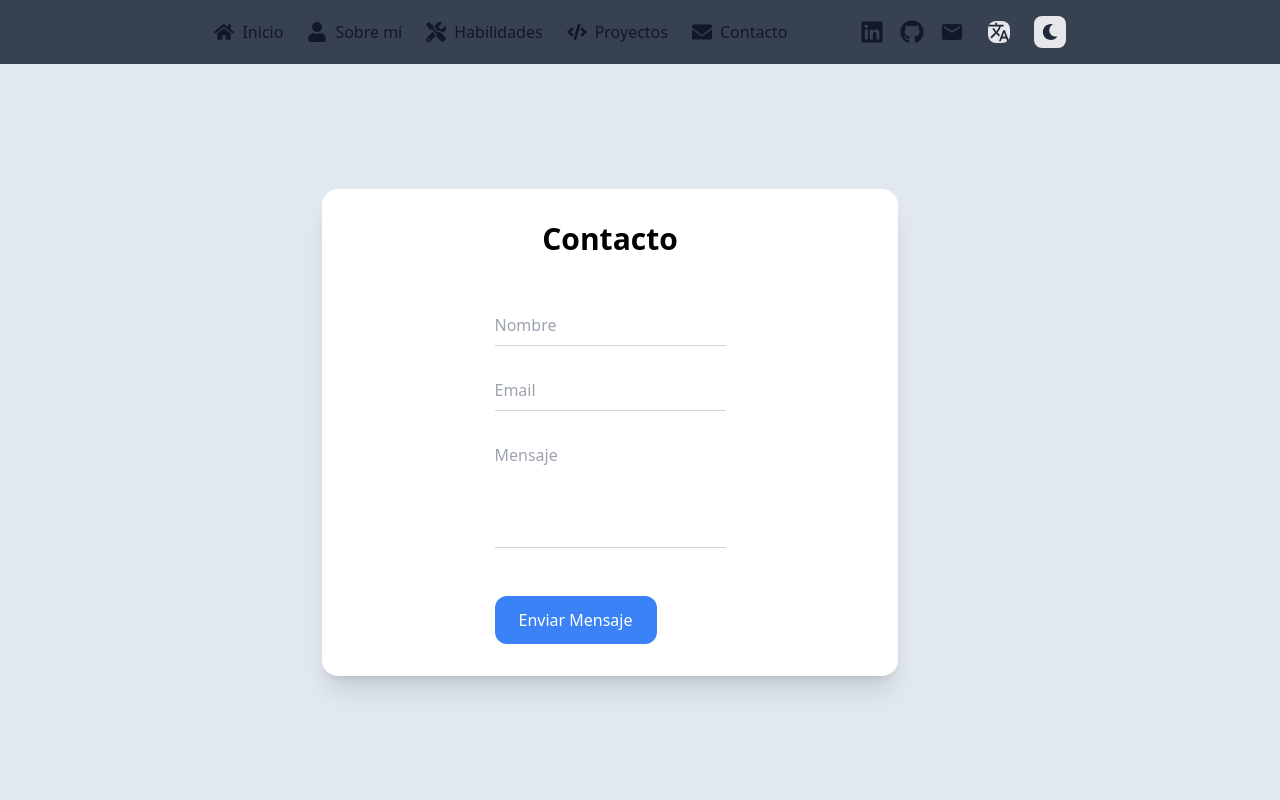
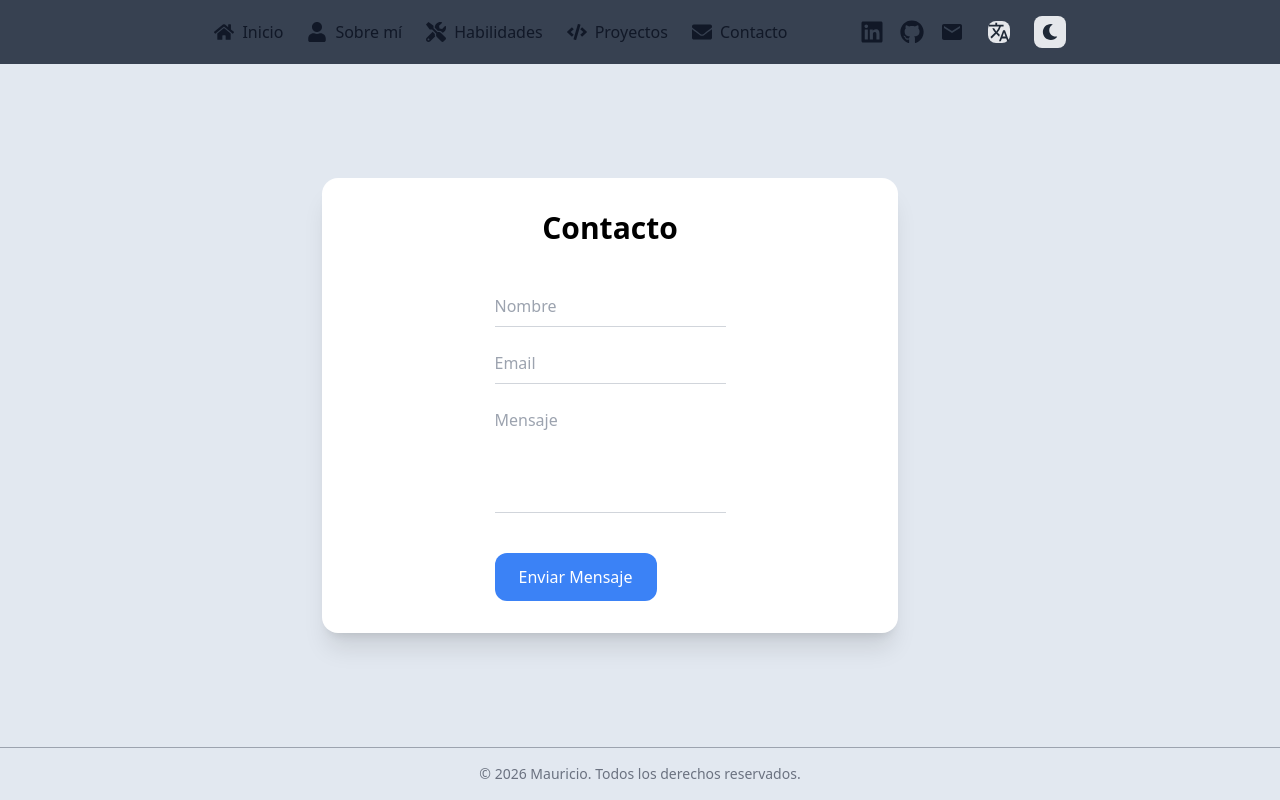
Before and after one commit to Mauricio-Meza/Portfolio, a React (Vite) app: page /contact in a window 1280 px wide. Built offline with nearby package versions, Linux system fonts and the light colour scheme.

Commit message:
Agregue al portfolio un footer

```diff
--- a/index.html
+++ b/index.html
@@ -9,5 +9,6 @@
   <body>
     <div id="root"></div>
     <script type="module" src="/src/main.jsx"></script>
+
   </body>
 </html>
--- a/src/App.jsx
+++ b/src/App.jsx
@@ -2,6 +2,7 @@ import { Routes, Route } from 'react-router-dom'
 import { useState, useEffect } from 'react'
 import translations from './i18n/translations'
 import NavBar from './components/NavBar'
+import Footer from './components/Footer'
 
 import Home from './pages/Home'
 import About from './pages/About'
@@ -35,7 +36,7 @@ export default function App() {
 
         />
 
-        <main className="flex-1 overflow-y-auto ">
+        <main className="flex-1 flex flex-col overflow-y-auto">
           <Routes>
             <Route path="/" element={<Home t={t} />} />
             <Route path="/about" element={<About t={t} />} />
@@ -47,6 +48,7 @@ export default function App() {
           </Routes>
 
         </main>
+        <Footer />
 
 
       </div>
--- /dev/null
+++ b/src/components/Footer.jsx
@@ -0,0 +1,9 @@
+
+
+export default function Footer() {
+    return(
+        <footer className="w-full text-center py-4 text-sm text-gray-500 dark:text-gray-500 border-t border-gray-400 dark:border-gray-700 ">
+            © {new Date().getFullYear()} Mauricio. Todos los derechos reservados.
+        </footer>
+    )
+}
--- a/src/i18n/translations.js
+++ b/src/i18n/translations.js
@@ -65,6 +65,7 @@ const translations = {
             message: 'Mensaje',
             submit: 'Enviar Mensaje'
         }
+
 
     },
 
--- a/src/pages/Contact.jsx
+++ b/src/pages/Contact.jsx
@@ -33,7 +33,7 @@ export default function Contact({ t }) {
 
     return (
 
-        <section className=" h-full flex justify-center items-center px-6 py-20">
+        <section className="h-full flex justify-center items-center py-6">
 
             <motion.div
                 initial={{ opacity: 0, x: -30 }}
@@ -51,7 +51,7 @@ export default function Contact({ t }) {
 
                     <form
                         ref={form}
-                        className="mt-10 max-w-xl mx-auto flex flex-col gap-6"
+                        className="mt-8 max-w-xl mx-auto flex flex-col gap-4"
                         onSubmit={sendEmail}
 
                     >
--- a/src/pages/Home.jsx
+++ b/src/pages/Home.jsx
@@ -5,7 +5,7 @@ import { motion } from "framer-motion";
 export default function Home({ t }) {
   const navigate = useNavigate()
   return (
-    <section className="min-h-[calc(100vh-80px)] flex flex-col justify-center items-center text-center ">
+    <section className="flex-grow flex flex-col justify-center items-center text-center ">
       <motion.h1
         initial={{ opacity: 0, y: 20 }}
         animate={{ opacity: 1, y: 0 }}
```
